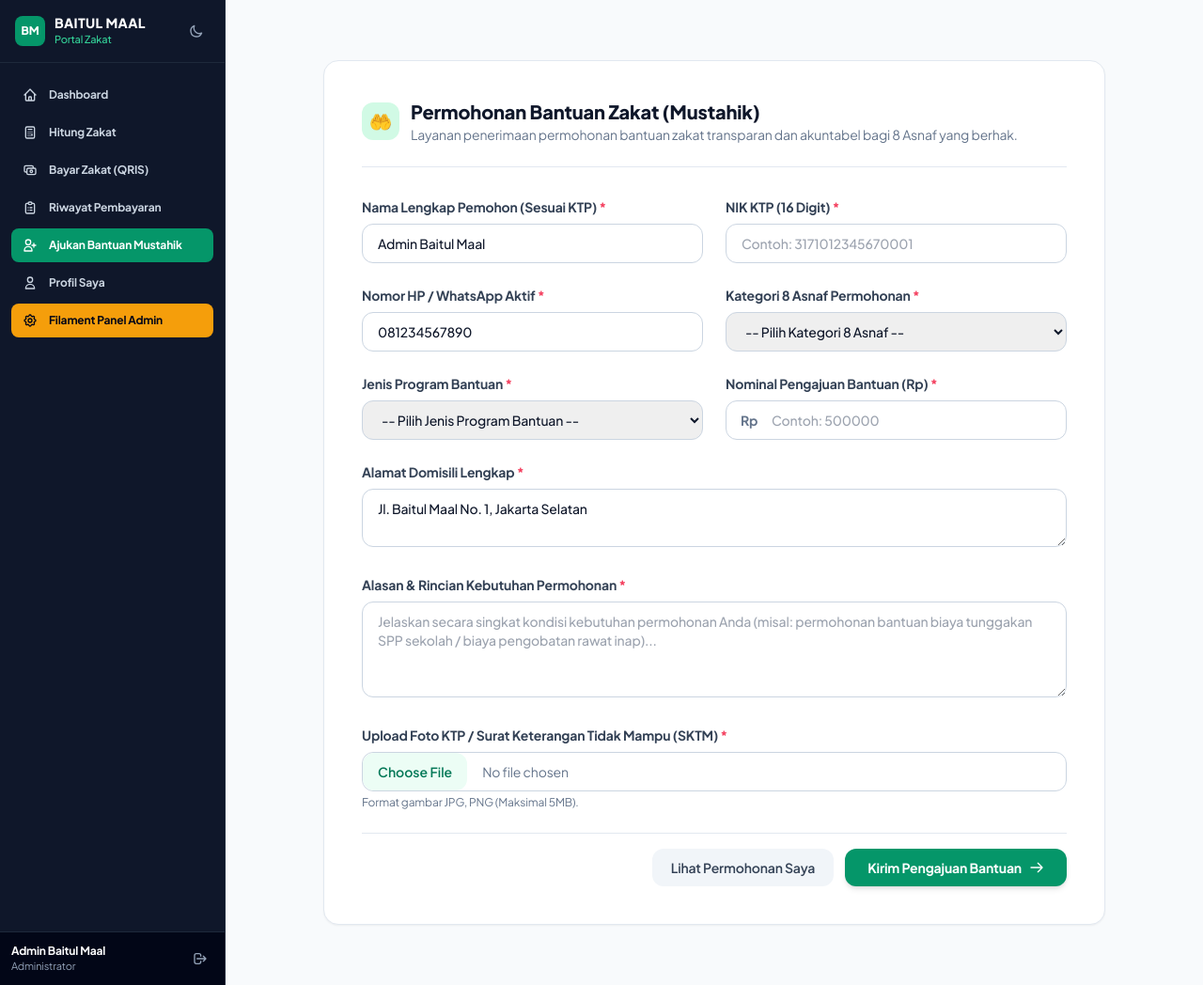
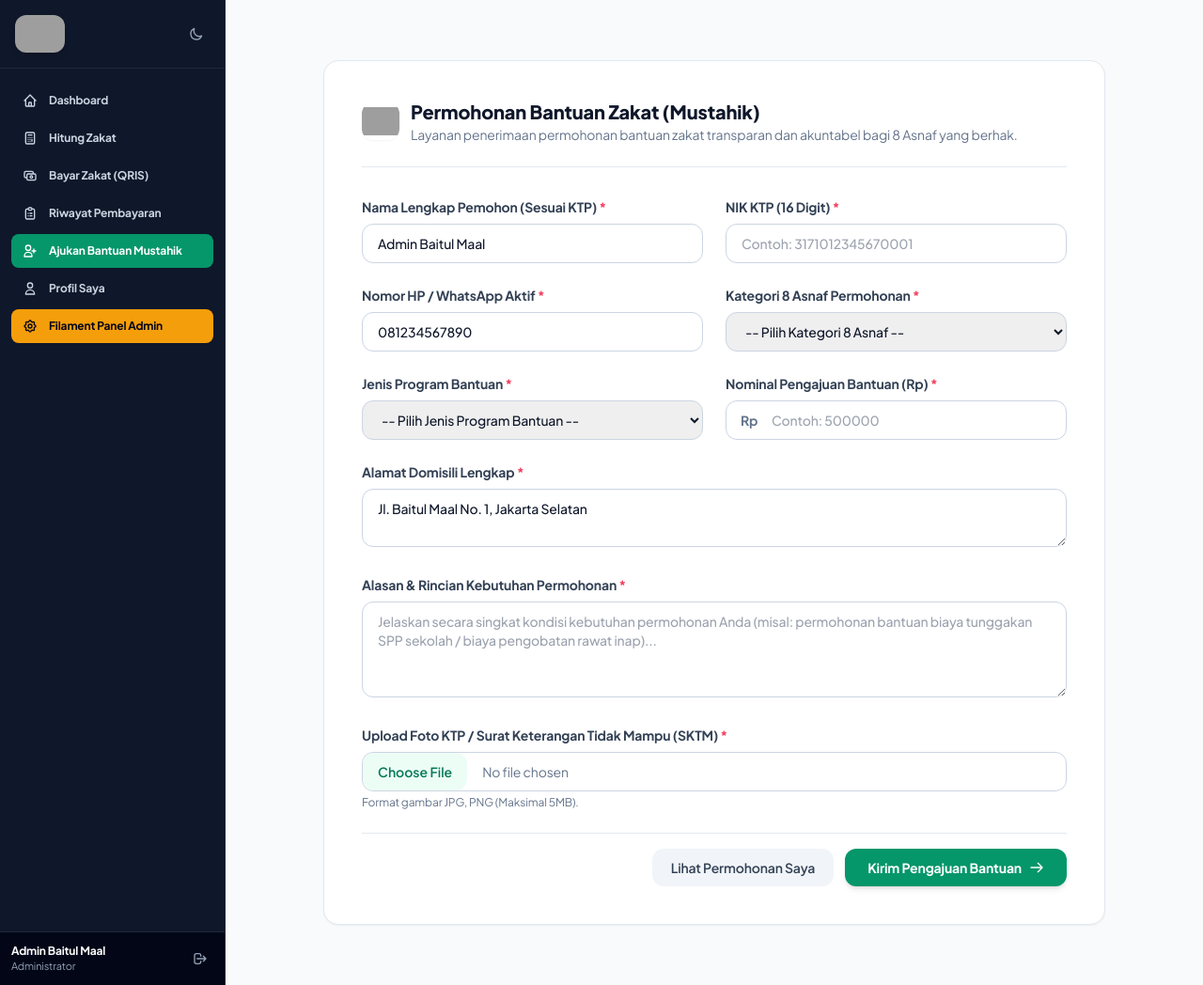
Before and after one commit to qannn0607/baitul-mal, a Laravel app: page /mustahik/apply in a window 1280 px wide. Shown: the whole page at 94% size. Run offline with Laravel 12, Linux system fonts and the light colour scheme; a user stored in the database is signed in; data comes from the database, SQL or seed files in the repository; some libraries are stand-ins or nearby versions; grey boxes are pictures that could not be loaded.

Commit message:
style: replace all text/emoji logo placeholders with official baitul_mal.jpg logo image

```diff
--- a/app/Providers/Filament/AdminPanelProvider.php
+++ b/app/Providers/Filament/AdminPanelProvider.php
@@ -31,6 +31,8 @@ class AdminPanelProvider extends PanelProvider
             ->path('admin')
             ->login(Login::class)
             ->brandName('Baitul Maal Panel Admin')
+            ->brandLogo(fn () => asset('storage/baitul_mal.jpg'))
+            ->brandLogoHeight('2.5rem')
             ->colors([
                 'primary' => Color::Emerald,
                 'gray' => Color::Slate,
--- a/resources/views/layouts/app.blade.php
+++ b/resources/views/layouts/app.blade.php
@@ -98,14 +98,8 @@
         <aside class="hidden lg:flex flex-col w-60 bg-slate-900 text-slate-100 border-r border-slate-800 flex-shrink-0 z-20">
             <!-- Sidebar Header -->
             <div class="p-4 flex items-center justify-between border-b border-slate-800">
-                <a href="/" class="flex items-center gap-2.5">
-                    <div class="w-8 h-8 rounded-lg bg-emerald-600 flex items-center justify-center text-white font-black text-xs">
-                        BM
-                    </div>
-                    <div>
-                        <h2 class="font-extrabold text-sm leading-tight tracking-wide text-white">BAITUL MAAL</h2>
-                        <p class="text-[11px] text-emerald-400 font-medium">Portal Zakat</p>
-                    </div>
+                <a href="/" class="flex items-center">
+                    <img src="{{ asset('storage/baitul_mal.jpg') }}" class="h-10 w-auto rounded-xl object-contain shadow-md" alt="Baitul Maal Logo" />
                 </a>
 
                 <!-- Dark Mode Toggle Button -->
@@ -199,11 +193,8 @@
                  class="relative ml-auto w-72 max-w-full bg-slate-900 text-slate-100 flex flex-col h-full z-10 border-l border-slate-800">
 
                 <div class="p-4 flex items-center justify-between border-b border-slate-800">
-                    <div class="flex items-center gap-2">
-                        <div class="w-7 h-7 rounded-lg bg-emerald-600 flex items-center justify-center text-white font-bold text-xs">
-                            BM
-                        </div>
-                        <span class="font-extrabold text-sm text-white">BAITUL MAAL</span>
+                    <div class="flex items-center">
+                        <img src="{{ asset('storage/baitul_mal.jpg') }}" class="h-8 w-auto rounded-lg object-contain" alt="Baitul Maal Logo" />
                     </div>
                     <div class="flex items-center gap-1">
                         <button @click="darkMode = !darkMode; localStorage.setItem('darkMode', darkMode)" class="p-1.5 text-slate-400 hover:text-white">
@@ -264,11 +255,8 @@
 
             <!-- MOBILE TOP HEADER -->
             <header class="lg:hidden bg-slate-900 text-white px-4 py-3 flex items-center justify-between shadow-sm z-10 border-b border-slate-800">
-                <div class="flex items-center gap-2">
-                    <div class="w-7 h-7 rounded-lg bg-emerald-600 flex items-center justify-center text-white font-black text-xs">
-                        BM
-                    </div>
-                    <span class="font-extrabold text-sm text-white">BAITUL MAAL</span>
+                <div class="flex items-center">
+                    <img src="{{ asset('storage/baitul_mal.jpg') }}" class="h-8 w-auto rounded-lg object-contain" alt="Baitul Maal Logo" />
                 </div>
 
                 <div class="flex items-center gap-2">
--- a/resources/views/mustahik/apply.blade.php
+++ b/resources/views/mustahik/apply.blade.php
@@ -11,9 +11,7 @@
 
                 <div class="mb-8 pb-6 border-b border-slate-200">
                     <div class="flex items-center gap-3">
-                        <div class="w-10 h-10 bg-emerald-100 text-emerald-700 rounded-xl flex items-center justify-center font-bold text-xl">
-                            🤲
-                        </div>
+                        <img src="{{ asset('storage/baitul_mal.jpg') }}" class="w-10 h-10 rounded-xl object-contain shadow-sm" alt="Baitul Maal Logo" />
                         <div>
                             <h3 class="text-xl font-extrabold text-slate-900">Permohonan Bantuan Zakat (Mustahik)</h3>
                             <p class="text-sm text-slate-500">Layanan penerimaan permohonan bantuan zakat transparan dan akuntabel bagi 8 Asnaf yang berhak.</p>
--- a/resources/views/mustahik/index.blade.php
+++ b/resources/views/mustahik/index.blade.php
@@ -29,8 +29,8 @@
 
                 @if($applications->isEmpty())
                     <div class="text-center py-12 bg-slate-50 rounded-2xl border border-dashed border-slate-300">
-                        <div class="w-12 h-12 bg-slate-200 text-slate-500 rounded-full flex items-center justify-center mx-auto mb-3 text-xl font-bold">
-                            🤲
+                        <div class="w-12 h-12 rounded-xl overflow-hidden border border-slate-300 mx-auto mb-3 flex items-center justify-center">
+                            <img src="{{ asset('storage/baitul_mal.jpg') }}" class="w-full h-full object-cover" alt="Baitul Maal Logo" />
                         </div>
                         <h4 class="text-base font-bold text-slate-800">Belum Ada Pengajuan Bantuan</h4>
                         <p class="text-xs text-slate-500 mt-1 mb-4">Anda belum pernah mengajukan permohonan bantuan zakat.</p>
--- a/resources/views/reports/financial-report.blade.php
+++ b/resources/views/reports/financial-report.blade.php
@@ -58,9 +58,7 @@
         <!-- KOP SURAT LEMBAGA -->
         <div class="flex items-center justify-between pb-6 border-b-2 border-slate-800">
             <div class="flex items-center gap-4">
-                <div class="w-14 h-14 bg-emerald-600 rounded-xl flex items-center justify-center text-white font-extrabold text-2xl shadow-md">
-                    BM
-                </div>
+                <img src="{{ asset('storage/baitul_mal.jpg') }}" class="w-14 h-14 rounded-xl object-contain shadow-md" alt="Baitul Maal Logo" />
                 <div>
                     <h2 class="text-2xl font-extrabold text-slate-900 tracking-tight">{{ strtoupper($setting->org_name ?? 'BAITUL MAAL AMIL ZAKAT') }}</h2>
                     <p class="text-xs text-slate-600">{{ $setting->contact_address ?? 'Gedung Baitul Maal Amil Zakat, Jakarta' }}</p>
```
Also changed, not shown: resources/views/components/application-logo.blade.php (+1 -3 lines), resources/views/layouts/guest.blade.php (+2 -8 lines), resources/views/welcome.blade.php (+4 -13 lines), resources/views/zakat/receipt.blade.php (+2 -8 lines).
